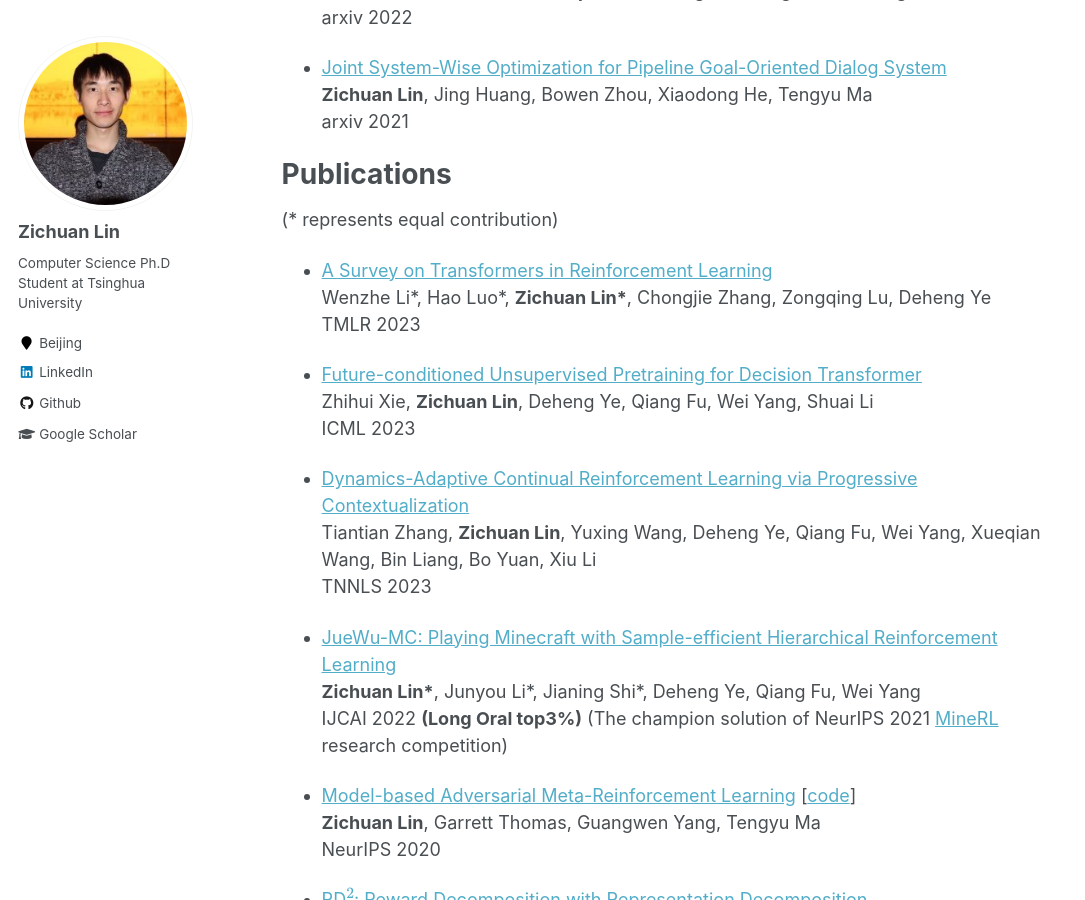
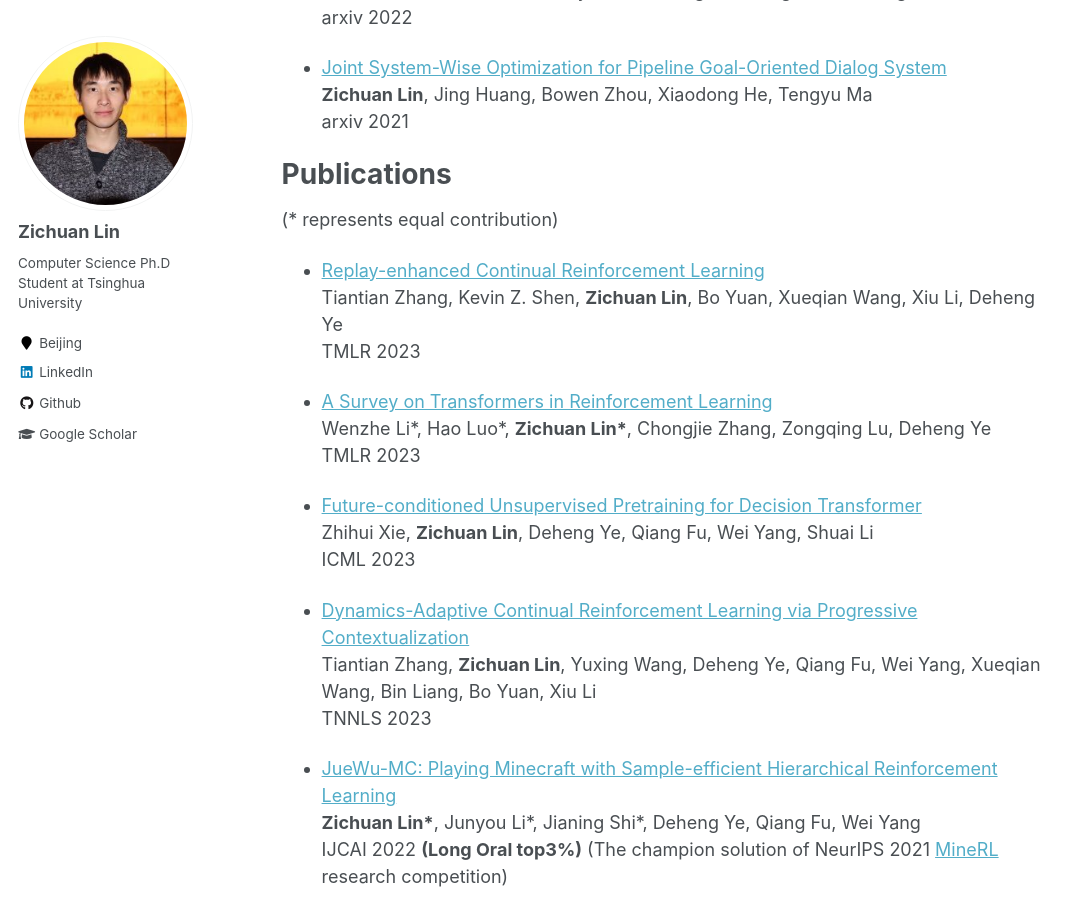
Before and after one commit to LinZichuan/linzichuan.github.io, a Jekyll site: the page built from _pages/about.md, in a window 1280 px wide and 900 px high, scrolled down 788 px. Shown: the whole window, without its empty margins (0-1085 px from the left). Built offline with Jekyll 4.4.1, drawn with Linux system fonts in a browser that asks for light colours; formulas are drawn with MathJax 3.

Commit message:
Update about.md

```diff
--- a/_pages/about.md
+++ b/_pages/about.md
@@ -31,6 +31,11 @@ arxiv 2021
 Publications
 ======
 (* represents equal contribution)
+
+- [Replay-enhanced Continual Reinforcement Learning](https://arxiv.org/abs/2311.11557) <br>
+Tiantian Zhang, Kevin Z. Shen, **Zichuan Lin**, Bo Yuan, Xueqian Wang, Xiu Li, Deheng Ye <br>
+TMLR 2023
+
 - [A Survey on Transformers in Reinforcement Learning](https://arxiv.org/abs/2301.03044) <br>
 Wenzhe Li\*, Hao Luo\*, **Zichuan Lin\***, Chongjie Zhang, Zongqing Lu, Deheng Ye <br>
 TMLR 2023
```
